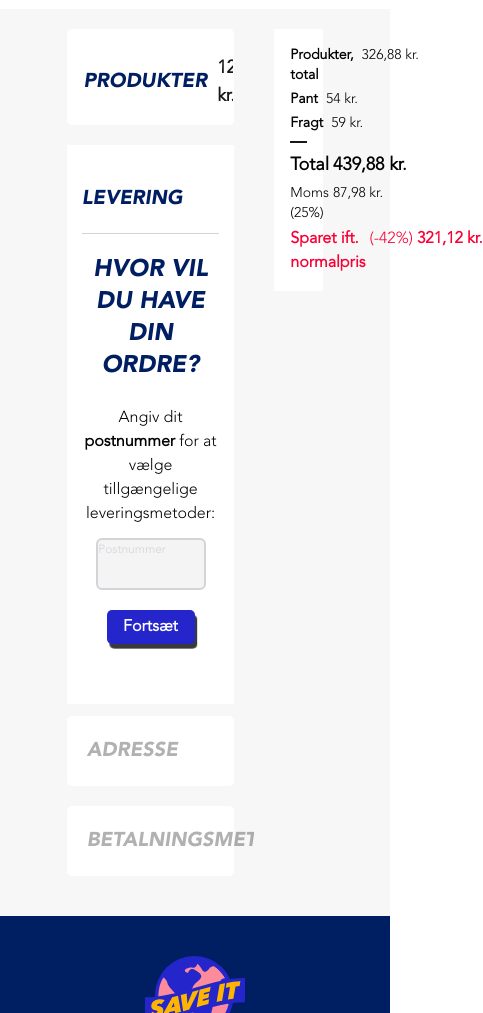
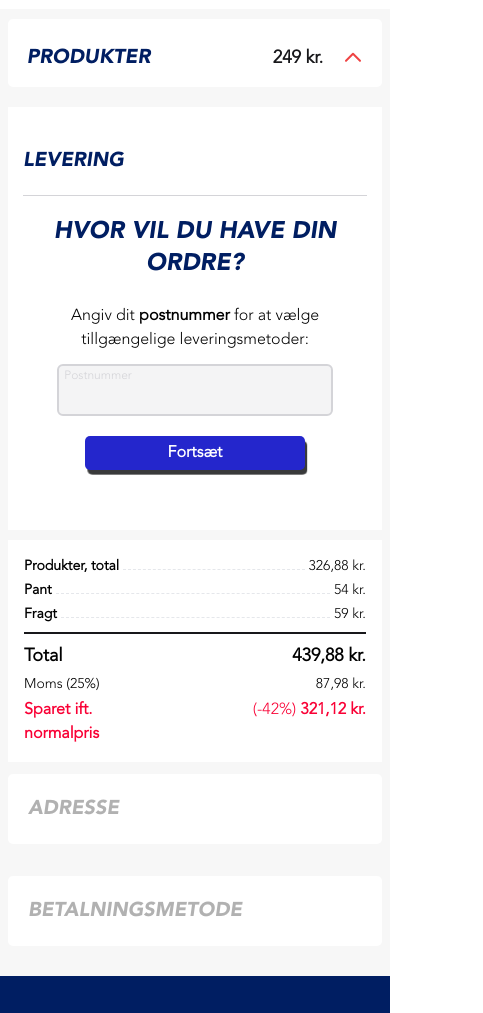
Before and after one commit to abhishekbaraik333/motatos, a plain HTML site: page checkout.html in a window 390 px wide. Shown: the part 51-1064 px from the top of the page, 483 px wide, since content can reach past the window. Drawn offline with nearby package versions, Linux system fonts and the light colour scheme.

Commit message:
done for mobile

```diff
--- a/checkout.html
+++ b/checkout.html
@@ -42,7 +42,7 @@
                             <button class="faq-question uppercase text-blueColor text-xl font-bold ">
                                 <span class="bold-italic-text">Produkter</span>
                                 <div class="flex items-center gap-5">
-                                    <div class="text-lg text-zinc-900 lowercase">129 kr.</div>
+                                    <div class="text-lg text-zinc-900 lowercase">249 kr.</div>
                                     <svg class="cross w-[20px] text-red-500 -rotate-[90deg]" fill="none"
                                         xmlns="http://www.w3.org/2000/svg" height="100%" viewBox="0 0 12 13">
                                         <path vector-effect="non-scaling-stroke" d="m4.2 2.3 4.2 4.2-4.2 4.2"
@@ -55,8 +55,8 @@
                                 <div class="divider border-t-[1px] border-zinc-300 mt-2"></div>
                                 <div class="ml-10 flex mt-3 gap-3">
                                     <img id="openDialog3"
-                                        src="./images/ms230983_1-12c1acd4-e2b1-4ccb-9670-549f4708e999.avif" width="150"
-                                        class="hover:scale-[1.05] duration-300" alt="">
+                                        src="./images/ms230983_1-12c1acd4-e2b1-4ccb-9670-549f4708e999.avif"
+                                        class="hover:scale-[1.05] duration-300 w-[100px] lg:w-[150px]" alt="">
 
                                     <div class="flex flex-col gap-2">
                                         <p class="font-bold" style="padding: 0;font-size: 16px;">
@@ -66,7 +66,7 @@
                                             Red Bull | 24 x 250 ml
                                         </p>
                                         <p class="" style="padding: 0;">
-                                            1 for 129 kr. <br>
+                                            1 for 249 kr. <br>
                                             <span class="text-xs opacity-50">(21,50 kr./l)</span>
                                         </p>
                                         <p class="italic" style="padding: 0;">
@@ -481,7 +481,7 @@
                 </div>
 
                 <!-- 3. Payment Method Section (Initially Disabled) -->
-                <div class="section hidden bg-white text-center px-[12%]" id="section-3">
+                <div class="section hidden bg-white text-center px-4 lg:px-[12%]" id="section-3">
                     <h2 class="text-2xl italic text-blueColor uppercase bold-italic-text">Hvor vil du have din ordre?
                     </h2>
                     <div class="border-blueColor border-2 mt-10 p-3 bg-[#F7F7F7] rounded-md">
@@ -502,9 +502,9 @@
                         <div class="text-start mt-2">
                             <p class="font-light">Dørkode (valgfrit)</p>
                             <div class="flex gap-2 items-center">
-                                <input type="text" checked class="w-[20%] border-blueColor border-2 p-2 rounded-md"
+                                <input type="text" checked class="lg:w-[20%] w-[70%] border-blueColor border-2 p-2 rounded-md"
                                     placeholder="Angiv kode...">
-                                <button id="submit-btn" class="tilfot w-full">
+                                <button id="submit-btn" class="tilfot">
                                     Tilføj
                                 </button>
                             </div>
@@ -528,17 +528,17 @@
                 </div>
 
 
-                <div class="section disabled bg-white p-5 mt-3" id="section-4">
+                <div class="section disabled bg-white p-5 mt-3 hidden lg:block" id="section-4">
                     <h3 class="address">ADRESSE</h3>
                 </div>
 
-                <div class="section disabled bg-white p-5 mt-3" id="section-4">
+                <div class="section disabled bg-white p-5 mt-3 hidden lg:block" id="section-4">
                     <h3 class="address">BETALNINGSMETODE</h3>
                 </div>
             </div>
 
             <!-- Billing Details Section -->
-            <div class="billing-summary sticky top-10">
+            <div class="billing-summary">
                 <div class="bg-white p-4">
                     <ul class="flex flex-col space-y-1 pb-2">
                         <div class="flex flex-row items-baseline space-x-1 text-sm text-gray-80">
@@ -573,6 +573,15 @@
                     </ul>
                 </div>
             </div>
+
+            <div class="section disabled bg-white p-5 mt-3 lg:hidden" id="section-4">
+                <h3 class="address">ADRESSE</h3>
+            </div>
+
+            <div class="section disabled bg-white p-5 mt-3 lg:hidden" id="section-4">
+                <h3 class="address">BETALNINGSMETODE</h3>
+            </div>
+
 
     </main>
 
--- a/style.css
+++ b/style.css
@@ -570,5 +570,26 @@ input, select, textarea {
 
 .bold-italic-text{
   font-family: "avenir-italic-black",sans-serif;
+}
 
+@media (max-width:1023px) {
+  .checkout-container{
+    flex-direction: column;
+    padding: 10px 8px;
+  }
+
+  .checkout-sections{
+    width: 100%;
+    padding: 0;
+  }
+
+  .tilfot{
+    width: 20%;
+    max-width: 20%;
+  }
+  .billing-summary{
+    width: 100%;
+    padding: 0;
+    margin-top: 10px;
+  }
 }
```
Also changed, not shown: index.html (+1 -1 lines).
